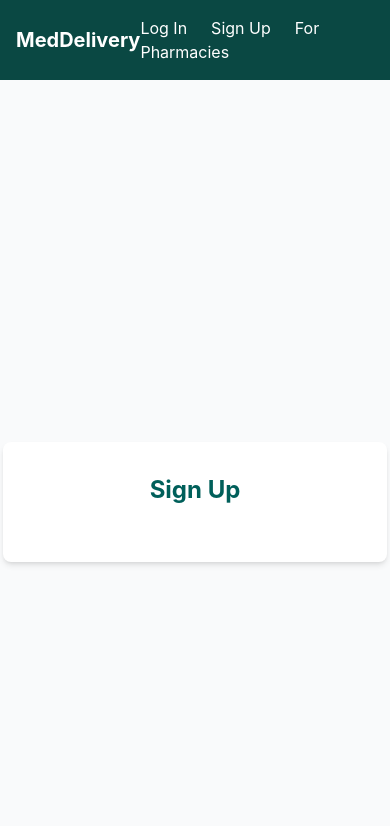
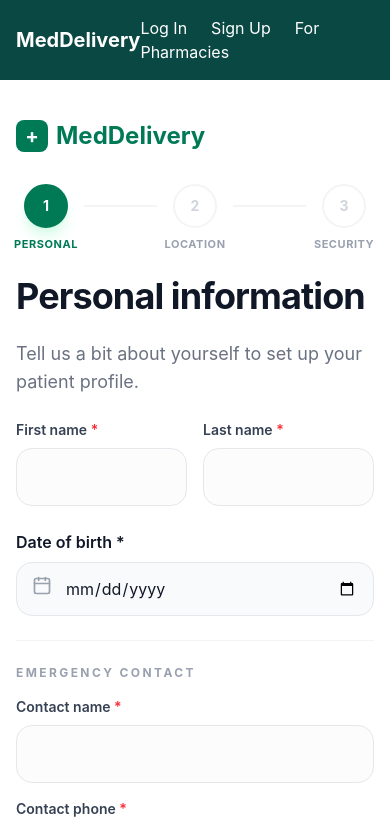
Before and after one commit to SheCanCODE-Capstone-Projects/Med-Delivery-System-FE, a Next.js app: page /signup in a window 390 px wide. Shown: the top 826 px of the page. Built offline with nearby package versions, Linux system fonts and the light colour scheme.

Commit message:
: add patient signup page for phone-based users

```diff
--- a/package.json
+++ b/package.json
@@ -12,7 +12,7 @@
   "dependencies": {
     "@tailwindcss/postcss": "^4.2.4",
     "@tailwindcss/vite": "^4.2.4",
-    "lucide-react": "^1.9.0",
+    "lucide-react": "^1.14.0",
     "next": "^16.2.4",
     "postcss": "^8.5.12",
     "react": "^19.2.5",
--- a/src/app/(public)/signup/page.tsx
+++ b/src/app/(public)/signup/page.tsx
@@ -1,12 +1,194 @@
-import React from 'react';
+"use client";
 
-export default function SignUpPage() {
+import { useState } from "react";
+import { MapPin, Navigation, Calendar, Check } from "lucide-react";
+
+type Step = "personal" | "location" | "security";
+
+export default function Signup() {
+  const [step, setStep] = useState<Step>("personal");
+  const [formData, setFormData] = useState({
+    firstName: "",
+    lastName: "",
+    dob: "",
+    emergencyName: "",
+    emergencyPhone: "",
+    locationMode: "MANUAL",
+    address: "",
+    street: "",
+    city: "",
+    district: "",
+    phone: "",
+  });
+
+  const updateData = (fields: Partial<typeof formData>) => {
+    setFormData((prev) => ({ ...prev, ...fields }));
+  };
+
   return (
-    <div className="min-h-screen flex items-center justify-center bg-gray-50">
-      <div className="bg-white p-8 rounded-lg shadow-md w-96">
-        <h2 className="text-2xl font-bold text-center text-teal-800 mb-6">Sign Up</h2>
-        {/* Patient Registration form will go here */}
+    <div className="min-h-screen bg-white flex items-start justify-center px-4 py-10 font-sans text-gray-900">
+      <div className="w-full max-w-xl">
+
+        {/* Header with MedDelivery Logo */}
+        <div className="flex items-center gap-2 mb-8 text-emerald-700 font-bold text-2xl">
+          <div className="bg-emerald-700 text-white p-1 rounded-lg text-xl flex items-center justify-center w-8 h-8">+</div>
+          MedDelivery
+        </div>
+
+        {/* Multi-step Progress Indicator */}
+        <Stepper current={step} />
+
+        <div className="mt-12">
+          {/* STEP 1: PERSONAL INFORMATION */}
+          {step === "personal" && (
+            <div className="space-y-6 animate-in fade-in duration-500">
+              <h2 className="text-4xl font-bold tracking-tight">Personal information</h2>
+              <p className="text-gray-500 text-lg">Tell us a bit about yourself to set up your patient profile.</p>
+
+              <div className="grid grid-cols-2 gap-4">
+                <InputField label="First name" required value={formData.firstName} onChange={(v: string) => updateData({ firstName: v })} />
+                <InputField label="Last name" required value={formData.lastName} onChange={(v: string) => updateData({ lastName: v })} />
+              </div>
+
+              <div className="space-y-2">
+                <label className="block font-semibold">Date of birth *</label>
+                <div className="relative">
+                  <Calendar className="absolute left-4 top-3.5 text-gray-400 size-5" />
+                  <input
+                    type="date"
+                    className="w-full pl-12 pr-4 py-3.5 bg-gray-50 border border-gray-200 rounded-2xl focus:ring-2 focus:ring-emerald-500 outline-none transition-all"
+                    value={formData.dob}
+                    onChange={(e) => updateData({ dob: e.target.value })}
+                  />
+                </div>
+              </div>
+
+              <div className="pt-6 border-t border-gray-100">
+                <p className="text-xs font-bold text-gray-400 uppercase tracking-[0.2em] mb-4">Emergency Contact</p>
+                <InputField label="Contact name" required className="mb-4" value={formData.emergencyName} onChange={(v: string) => updateData({ emergencyName: v })} />
+                <InputField label="Contact phone" required value={formData.emergencyPhone} onChange={(v: string) => updateData({ emergencyPhone: v })} />
+              </div>
+
+              <button
+                onClick={() => setStep("location")}
+                className="w-full bg-emerald-700 text-white font-bold py-4 rounded-2xl hover:bg-emerald-800 transition-colors shadow-md shadow-emerald-100"
+              >
+                Continue
+              </button>
+            </div>
+          )}
+
+          {/* STEP 2: LOCATION SETUP */}
+          {step === "location" && (
+            <div className="space-y-6 animate-in fade-in duration-500">
+              <h2 className="text-4xl font-bold tracking-tight">Your location</h2>
+              <p className="text-gray-500 text-lg">We need your location to deliver medication accurately.</p>
+
+              <div className="flex gap-4">
+                <ModeButton active={formData.locationMode === 'MANUAL'} icon={<MapPin/>} label="Manual entry" onClick={() => updateData({locationMode: 'MANUAL'})} />
+                <ModeButton active={formData.locationMode === 'GPS'} icon={<Navigation/>} label="Use GPS" onClick={() => updateData({locationMode: 'GPS'})} />
+              </div>
+
+              <div className="space-y-4">
+                <InputField label="Address" required value={formData.address} onChange={(v: string) => updateData({ address: v })} />
+                <InputField label="Street address" required value={formData.street} onChange={(v: string) => updateData({ street: v })} />
+                <div className="grid grid-cols-2 gap-4">
+                  <InputField label="City" required value={formData.city} onChange={(v: string) => updateData({ city: v })} />
+                  <InputField label="District" required value={formData.district} onChange={(v: string) => updateData({ district: v })} />
+                </div>
+              </div>
+
+              <div className="flex gap-4 pt-4">
+                <button onClick={() => setStep("personal")} className="flex-1 border border-gray-200 py-4 rounded-2xl font-bold text-gray-600 hover:bg-gray-50 transition-colors">Back</button>
+                <button onClick={() => setStep("security")} className="flex-1 bg-emerald-700 text-white py-4 rounded-2xl font-bold shadow-md shadow-emerald-100">Continue</button>
+              </div>
+            </div>
+          )}
+
+          {/* STEP 3: SECURITY / PHONE VERIFICATION */}
+          {step === "security" && (
+            <div className="space-y-6 animate-in fade-in duration-500">
+              <h2 className="text-4xl font-bold tracking-tight">Security setup</h2>
+              <p className="text-gray-500 text-lg">Enter your phone number. We will send a one-time code to verify it.</p>
+
+              <div className="space-y-2">
+                <label className="block font-semibold">Phone number *</label>
+                <input
+                  type="tel"
+                  placeholder="+250 7XX XXX XXX"
+                  className="w-full p-4 border-2 border-emerald-700 rounded-2xl focus:ring-0 outline-none font-medium text-lg bg-emerald-50/10"
+                  value={formData.phone}
+                  onChange={(e) => updateData({ phone: e.target.value })}
+                />
+              </div>
+
+              <div className="flex gap-4 pt-4">
+                <button onClick={() => setStep("location")} className="flex-1 border border-gray-200 py-4 rounded-2xl font-bold text-gray-600 hover:bg-gray-50 transition-colors">Back</button>
+                <button className="flex-1 bg-emerald-700 text-white py-4 rounded-2xl font-bold shadow-md shadow-emerald-100">Send code</button>
+              </div>
+            </div>
+          )}
+        </div>
       </div>
     </div>
   );
 }
+
+// --- Specialized UI Components ---
+
+function Stepper({ current }: { current: Step }) {
+  const steps: Step[] = ["personal", "location", "security"];
+  const currentIdx = steps.indexOf(current);
+
+  return (
+    <div className="flex items-center justify-between px-2">
+      {steps.map((s, i) => {
+        const isCompleted = currentIdx > i;
+        const isActive = current === s;
+        return (
+          <div key={s} className="flex items-center flex-1 last:flex-none">
+            <div className="flex flex-col items-center relative">
+              <div className={`w-11 h-11 rounded-full flex items-center justify-center border-2 transition-all duration-300 ${
+                isActive ? "bg-emerald-700 border-emerald-700 text-white shadow-lg shadow-emerald-100" :
+                isCompleted ? "border-emerald-700 text-emerald-700 bg-white" : "border-gray-100 bg-white text-gray-300"
+              }`}>
+                {isCompleted ? <Check size={20} strokeWidth={3} /> : <span className="font-bold text-sm">{i + 1}</span>}
+              </div>
+              <span className={`text-[11px] mt-3 font-bold absolute -bottom-6 uppercase tracking-wider ${isActive ? "text-emerald-700" : "text-gray-400"}`}>
+                {s}
+              </span>
+            </div>
+            {i < steps.length - 1 && (
+              <div className={`flex-1 h-[2px] mx-4 transition-colors duration-500 ${currentIdx > i ? "bg-emerald-700" : "bg-gray-100"}`} />
+            )}
+          </div>
+        );
+      })}
+    </div>
+  );
+}
+
+function InputField({ label, required, value, onChange, className = "" }: any) {
+  return (
+    <div className={className}>
+      <label className="block font-semibold mb-2 text-sm text-gray-700">{label} {required && <span className="text-red-500">*</span>}</label>
+      <input
+        type="text"
+        value={value}
+        onChange={(e) => onChange(e.target.value)}
+        className="w-full p-4 bg-gray-50/50 border border-gray-200 rounded-2xl focus:border-emerald-500 focus:bg-white outline-none transition-all"
+      />
+    </div>
+  );
+}
+
+function ModeButton({ active, icon, label, onClick }: any) {
+  return (
+    <button onClick={onClick} className={`flex-1 flex flex-col items-center justify-center p-7 rounded-3xl border-2 transition-all duration-200 ${
+      active ? 'border-emerald-700 bg-white text-emerald-700 shadow-sm' : 'border-gray-100 text-gray-400 hover:border-gray-200 hover:bg-gray-50/30'
+    }`}>
+      <span className="mb-2 scale-150">{icon}</span>
+      <span className="font-bold text-sm tracking-tight">{label}</span>
+    </button>
+  );
+}
```
Also changed, not shown: 1 other file (tests, documents, lock files or other folders).
